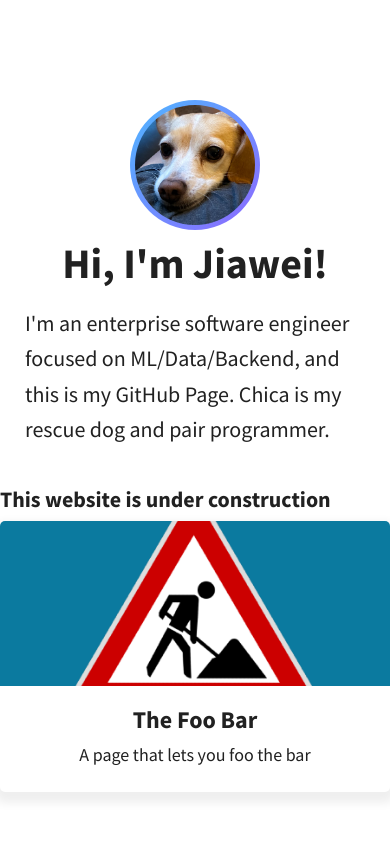
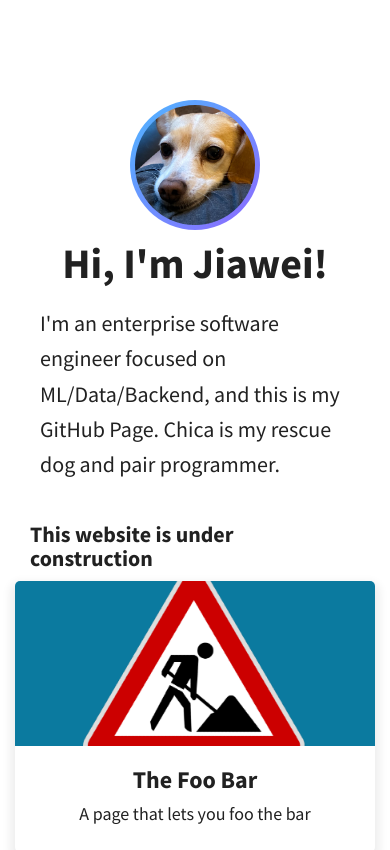
Before and after one commit to Jiawei-Wang/jiawei-wang.github.io, a React app: page / in a window 390 px wide. Shown: the top 850 px of the page. Built offline with nearby package versions, Linux system fonts and the light colour scheme; the HTML template or start-up script is replaced by a standard one.

Commit message:
style change

```diff
--- a/src/components/ProviderComponent.css
+++ b/src/components/ProviderComponent.css
@@ -210,6 +210,10 @@
 
 /* Responsive tweaks */
 @media screen and (max-width: 450px) {
+  .Section, .SectionHeader, .Tagline, .LogoHeader {
+    padding-left: 15px;
+    padding-right: 15px;
+  }
   .GetInTouch {
     grid-template-columns: 1fr;
     gap: 10px;
```
